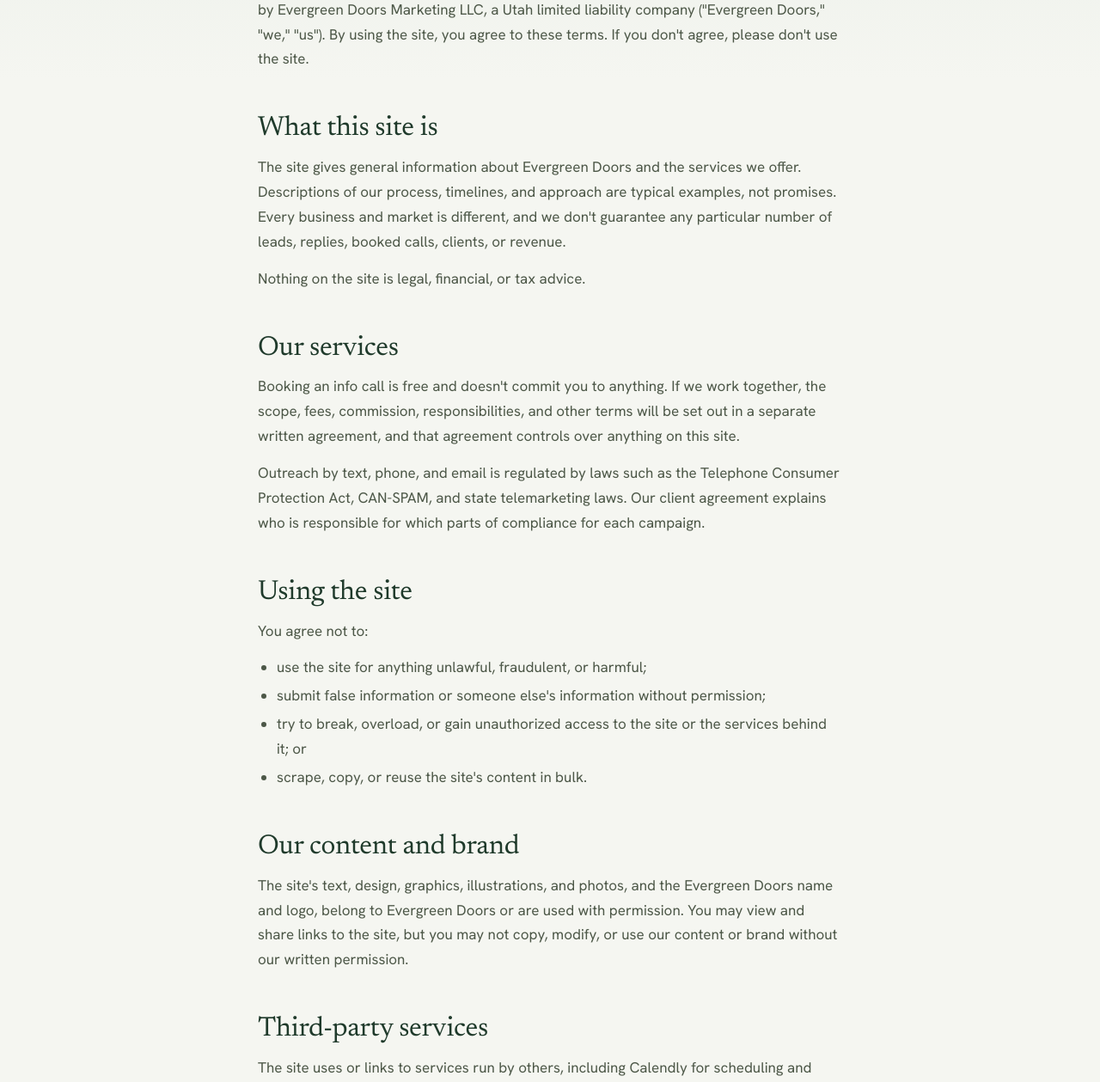
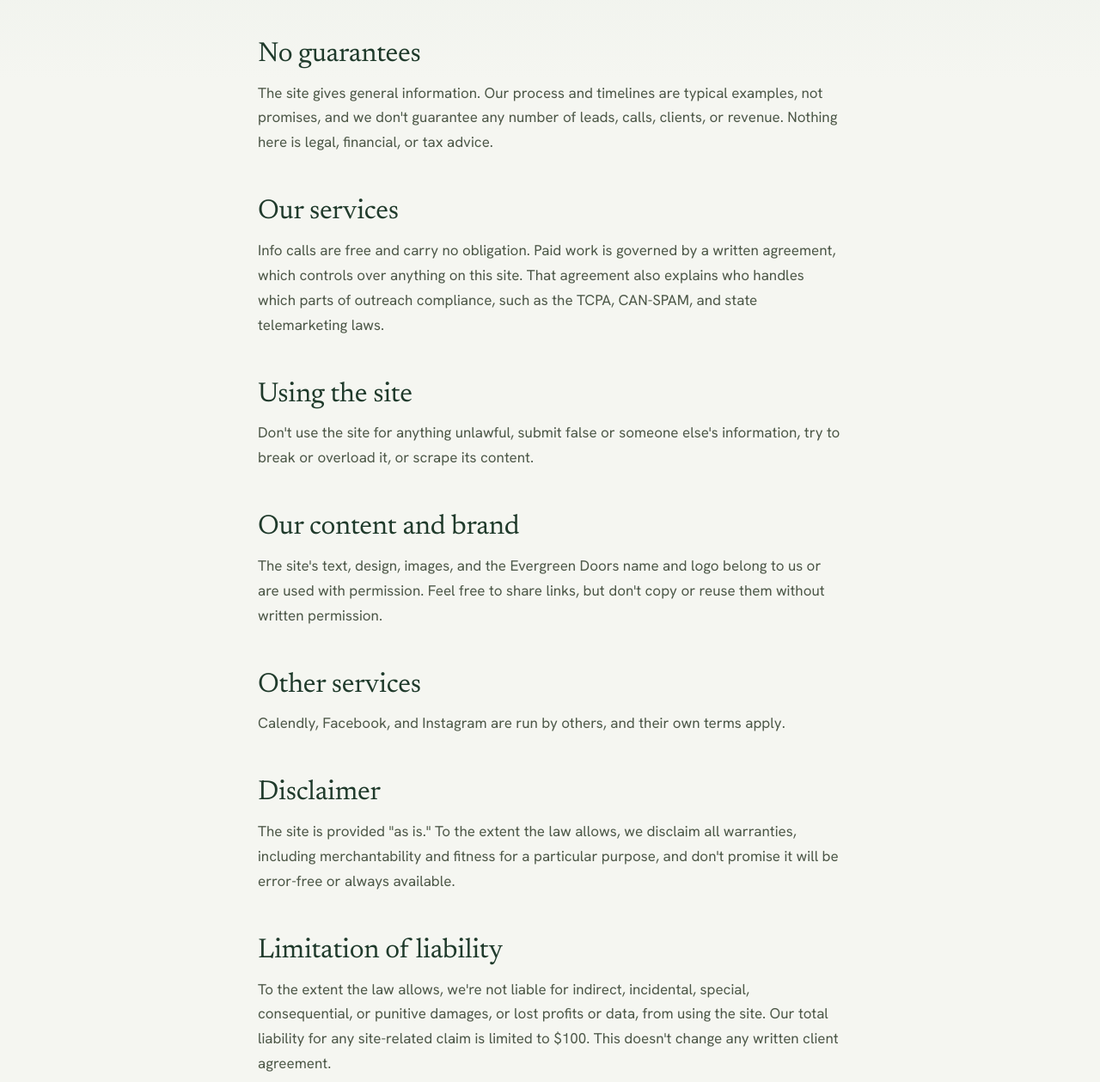
Before and after one commit to rogersgattlin-rgb/evergreen-doors, a plain HTML site: page Evergreen Doors website/terms.html in a window 1280 px wide. Shown: the part 668-1927 px from the top of the page at 86% size. Drawn offline with Linux system fonts and the light colour scheme.

Commit message:
Update terms.html

```diff
--- a/Evergreen Doors website/terms.html
+++ b/Evergreen Doors website/terms.html
@@ -62,55 +62,44 @@ footer a{color:var(--soft)}
   <div class="summary">
     <p><strong>The short version</strong></p>
     <ul>
-      <li>This website describes our services. It isn't a contract for them, and it isn't a guarantee of results.</li>
-      <li>Any work we do for you is covered by a separate written agreement.</li>
-      <li>Please use the site lawfully and don't copy our content or brand.</li>
+      <li>This site describes our services. It isn't a contract or a guarantee of results.</li>
+      <li>Client work is covered by a separate written agreement.</li>
+      <li>Use the site lawfully and don't copy our content or brand.</li>
     </ul>
   </div>
 
-  <h2>Agreement to these terms</h2>
-  <p>These Terms of Use apply to evergreendoorsmarketing.com (the "site"), which is operated by Evergreen Doors Marketing LLC, a Utah limited liability company ("Evergreen Doors," "we," "us"). By using the site, you agree to these terms. If you don't agree, please don't use the site.</p>
+  <h2>Agreement</h2>
+  <p>These terms apply to evergreendoorsmarketing.com, run by Evergreen Doors Marketing LLC, a Utah company ("we," "us"). By using the site, you agree to them.</p>
 
-  <h2>What this site is</h2>
-  <p>The site gives general information about Evergreen Doors and the services we offer. Descriptions of our process, timelines, and approach are typical examples, not promises. Every business and market is different, and we don't guarantee any particular number of leads, replies, booked calls, clients, or revenue.</p>
-  <p>Nothing on the site is legal, financial, or tax advice.</p>
+  <h2>No guarantees</h2>
+  <p>The site gives general information. Our process and timelines are typical examples, not promises, and we don't guarantee any number of leads, calls, clients, or revenue. Nothing here is legal, financial, or tax advice.</p>
 
   <h2>Our services</h2>
-  <p>Booking an info call is free and doesn't commit you to anything. If we work together, the scope, fees, commission, responsibilities, and other terms will be set out in a separate written agreement, and that agreement controls over anything on this site.</p>
-  <p>Outreach by text, phone, and email is regulated by laws such as the Telephone Consumer Protection Act, CAN-SPAM, and state telemarketing laws. Our client agreement explains who is responsible for which parts of compliance for each campaign.</p>
+  <p>Info calls are free and carry no obligation. Paid work is governed by a written agreement, which controls over anything on this site. That agreement also explains who handles which parts of outreach compliance, such as the TCPA, CAN-SPAM, and state telemarketing laws.</p>
 
   <h2>Using the site</h2>
-  <p>You agree not to:</p>
-  <ul>
-    <li>use the site for anything unlawful, fraudulent, or harmful;</li>
-    <li>submit false information or someone else's information without permission;</li>
-    <li>try to break, overload, or gain unauthorized access to the site or the services behind it; or</li>
-    <li>scrape, copy, or reuse the site's content in bulk.</li>
-  </ul>
+  <p>Don't use the site for anything unlawful, submit false or someone else's information, try to break or overload it, or scrape its content.</p>
 
   <h2>Our content and brand</h2>
-  <p>The site's text, design, graphics, illustrations, and photos, and the Evergreen Doors name and logo, belong to Evergreen Doors or are used with permission. You may view and share links to the site, but you may not copy, modify, or use our content or brand without our written permission.</p>
+  <p>The site's text, design, images, and the Evergreen Doors name and logo belong to us or are used with permission. Feel free to share links, but don't copy or reuse them without written permission.</p>
 
-  <h2>Third-party services</h2>
-  <p>The site uses or links to services run by others, including Calendly for scheduling and Facebook and Instagram. We're not responsible for those services, and their own terms and privacy policies apply when you use them.</p>
+  <h2>Other services</h2>
+  <p>Calendly, Facebook, and Instagram are run by others, and their own terms apply.</p>
 
   <h2>Disclaimer</h2>
-  <p>We work to keep the site accurate and available, but it is provided "as is" and "as available." To the fullest extent the law allows, we disclaim all warranties, express or implied, including warranties of merchantability, fitness for a particular purpose, and non-infringement, and we don't promise the site will always be error-free or uninterrupted.</p>
+  <p>The site is provided "as is." To the extent the law allows, we disclaim all warranties, including merchantability and fitness for a particular purpose, and don't promise it will be error-free or always available.</p>
 
   <h2>Limitation of liability</h2>
-  <p>To the fullest extent the law allows, Evergreen Doors won't be liable for any indirect, incidental, special, consequential, or punitive damages, or for lost profits or data, arising from your use of the site. Our total liability for any claim related to the site is limited to $100. This section doesn't limit anything that can't be limited by law, and it doesn't change the terms of any written client agreement.</p>
+  <p>To the extent the law allows, we're not liable for indirect, incidental, special, consequential, or punitive damages, or lost profits or data, from using the site. Our total liability for any site-related claim is limited to $100. This doesn't change any written client agreement.</p>
 
   <h2>Governing law</h2>
-  <p>These terms are governed by the laws of the State of Utah, without regard to its conflict-of-law rules. Any dispute about the site will be handled in the state or federal courts located in Utah, and you agree to their jurisdiction.</p>
-
-  <h2>Privacy</h2>
-  <p>Our <a href="privacy.html">Privacy Policy</a> explains how we handle information you share through the site.</p>
+  <p>Utah law governs these terms, and disputes about the site will be handled in state or federal courts in Utah.</p>
 
   <h2>Changes</h2>
-  <p>We may update these terms from time to time. The date at the top shows when they last changed. Using the site after a change means you accept the updated terms.</p>
+  <p>We may update these terms. The date at the top shows the latest version, and using the site after a change means you accept it.</p>
 
-  <h2>Contact us</h2>
-  <p>Evergreen Doors Marketing LLC<br>Utah, United States<br><a href="mailto:gattlin@evergreendoorsmarketing.com">gattlin@evergreendoorsmarketing.com</a></p>
+  <h2>Contact</h2>
+  <p>See our <a href="privacy.html">Privacy Policy</a> for how we handle your information.<br>Evergreen Doors Marketing LLC &middot; Utah, United States &middot; <a href="mailto:gattlin@evergreendoorsmarketing.com">gattlin@evergreendoorsmarketing.com</a></p>
 </main>
 <footer>&copy; 2026 Evergreen Doors Marketing LLC &middot; <a href="privacy.html">Privacy Policy</a> &middot; <a href="terms.html">Terms of Use</a> &middot; <a href="mailto:gattlin@evergreendoorsmarketing.com">gattlin@evergreendoorsmarketing.com</a></footer>
 </body>
```
